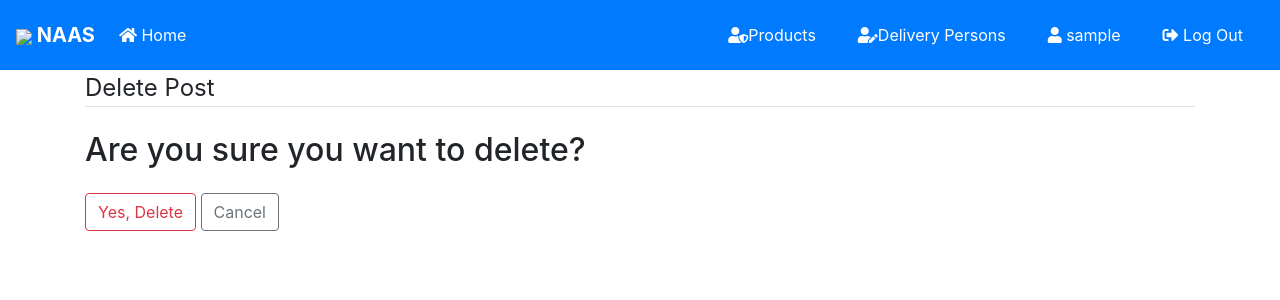
After one commit to himanshudas75/NAAS, a Django app: page /manager/product_delete/1/ in a window 1280 px wide. The commit adds this page. Shown: the top 300 px of the page. Run offline with Django 3.2, Linux system fonts and the light colour scheme; a user stored in the database is signed in; tables that the repository leaves empty hold one stand-in row (values such as "Sample post"); some libraries are stand-ins or nearby versions.

Commit message:
added deleting feature

```diff
--- /dev/null
+++ b/office/templates/manager/product_confirm_delete.html
@@ -0,0 +1,16 @@
+{% extends 'base.html' %}
+{% block content %}
+    <div class="content-section">
+        <form method="POST">
+            {% csrf_token %}
+            <fieldset class="form-group">
+                <legend class="border-bottom mb-4">Delete Post</legend>
+                <h2>Are you sure you want to delete?</h2>
+            </fieldset>
+            <div class="form-group">
+                <button class="btn btn-outline-danger" type="submit">Yes, Delete</button>
+                <a class="btn btn-outline-secondary" href="{% url 'products'%}">Cancel</a>
+            </div>
+        </form>
+    </div>
+{% endblock content %}
--- a/office/urls.py
+++ b/office/urls.py
@@ -3,11 +3,15 @@ from office.views import office, manager
 
 urlpatterns = [
     path('', office.home, name='home'),
+    path('products/', office.ListProductView.as_view(), name='products'),
 
     path('manager/', include(([
         path('', manager.HomeView.as_view(), name='home'),
-        path('add_product/', manager.AddProductView.as_view(), name='add-product'),
-        path('add_delivery_person/', manager.AddDeliveryPerson.as_view(), name='add-delivery-person'),
+        path('product_add/', manager.AddProductView.as_view(), name='product-add'),
+        path('product_delete/<int:pk>/', manager.DeleteProductView.as_view(), name='product-delete'),
+        path('delivery_person_add/', manager.AddDeliveryPerson.as_view(), name='delivery-person-add'),
+        path('delivery_persons/', manager.ListDeliveryPersonView.as_view(), name='delivery-persons'),
+        path('delivery_person_delete/<int:pk>/', manager.DeleteDeliveryPersonView.as_view(), name='delivery-person-delete'),
         path('profile/', manager.AddProductView.as_view(), name='profile'),
         path('logout', manager.AddProductView.as_view(), name='logout'),
     ], 'office'), namespace='manager')),
--- a/office/views/manager.py
+++ b/office/views/manager.py
@@ -1,15 +1,15 @@
 from django.contrib.auth import login
 from django.shortcuts import redirect, render
-from django.views.generic import CreateView, ListView, UpdateView
+from django.views.generic import CreateView, ListView, UpdateView, DeleteView
 from office.models import User, ProductList
 from django.urls import reverse, reverse_lazy
 from office.forms import ManagerSignUpForm, AddDeliveryPersonForm, AddProductForm
-from django.contrib.auth.mixins import LoginRequiredMixin
+from django.contrib.auth.mixins import LoginRequiredMixin, UserPassesTestMixin
 
 class ManagerSignUpView(CreateView):
     model = User
     form_class = ManagerSignUpForm
-    template_name = 'registration/signup.html'
+    template_name = 'registration/register.html'
     success_url = reverse_lazy('manager:home')
 
     def get_context_data(self, **kwargs):
@@ -30,7 +30,7 @@ class HomeView(LoginRequiredMixin, ListView):
 class AddDeliveryPerson(LoginRequiredMixin, CreateView):
     model = User
     form_class = AddDeliveryPersonForm
-    template_name = 'manager/add_delivery_person.html'
+    template_name = 'manager/delivery_person_add.html'
     success_url = reverse_lazy('manager:add-delivery-person')
 
     def get_context_data(self, **kwargs):
@@ -42,9 +42,36 @@ class AddDeliveryPerson(LoginRequiredMixin, CreateView):
 
 class AddProductView(LoginRequiredMixin, CreateView):
     model = ProductList
-    template_name = 'manager/add_product.html'
+    template_name = 'manager/product_add.html'
     form_class = AddProductForm
     success_url = reverse_lazy('manager:add-product')
 
     def form_valid(self, form):
         return super().form_valid(form)
+
+class DeleteProductView(LoginRequiredMixin, UserPassesTestMixin, DeleteView):
+    model = ProductList
+    template_name = 'manager/product_confirm_delete.html'
+    success_url = reverse_lazy('products')
+
+    def test_func(self):
+        if self.request.user.user_type == 0:
+            return True
+        return False
+
+class ListDeliveryPersonView(LoginRequiredMixin, ListView):
+    model = User
+    ordering = ('id', )
+    context_object_name = 'delivery_persons'
+    template_name = 'manager/delivery_persons.html'
+
+class DeleteDeliveryPersonView(LoginRequiredMixin, UserPassesTestMixin, DeleteView):
+    model = User
+    template_name = 'manager/delivery_person_confirm_delete.html'
+    success_url = reverse_lazy('manager:delivery-persons')
+
+    def test_func(self):
+        dp = self.get_object()
+        if self.request.user.user_type == 0 and dp.user_type != 0:
+            return True
+        return False
--- a/templates/base.html
+++ b/templates/base.html
@@ -34,9 +34,10 @@
                   </ul>
 
                     {% if user.is_authenticated %}
+                    <a href="{% url 'products' %}" class="btn text-white m-2"><i class="fas fa-user-shield"></i>Products</a>
                       {% if user.user_type == 0 %}
-                    <a href="{% url 'manager:add-product' %}" class="btn text-white m-2"><i class="fas fa-user-shield"></i> Add Product</a>
-                    <a href="{% url 'manager:add-delivery-person' %} " class="btn text-white m-2"><i class="fas fa-user-edit"></i>Add Delivery Person</a>
+
+                    <a href="{% url 'manager:delivery-persons' %} " class="btn text-white m-2"><i class="fas fa-user-edit"></i>Delivery Persons</a>
                     <a href="{% url 'manager:profile' %} " class="btn text-white m-2"><i class="fas fa-user"></i> {{ user.username }}</a>
                     <a href="{% url 'manager:logout' %} " class="btn text-white m-2"><i class="fas fa-sign-out-alt"></i> Log Out</a>
                       {% endif %}
--- a/templates/registration/signup.html
+++ b/templates/registration/register.html
@@ -5,12 +5,12 @@
 {% block content %}
   <div class="row">
     <div class="col-md-8 col-sm-10 col-12">
-      <h2>Sign up as a {{ user_type }}</h2>
+      <h2>Enter details to Register</h2>
       <form method="post" novalidate>
         {% csrf_token %}
         <input type="hidden" name="next" value="{{ next }}">
         {{ form|crispy }}
-        <button type="submit" class="btn btn-success">Sign up</button>
+        <button type="submit" class="btn btn-success">Register</button>
       </form>
     </div>
   </div>
```
Also changed, not shown: office/templates/manager/delivery_person_confirm_delete.html (added, +16 -0 lines), office/templates/manager/delivery_persons.html (added, +13 -0 lines), office/templates/products.html (added, +13 -0 lines), office/views/office.py (+10 -2 lines), office/templates/manager/delivery_person_add.html (renamed from office/templates/manager/add_delivery_person.html), office/templates/manager/product_add.html (renamed from office/templates/manager/add_product.html).
